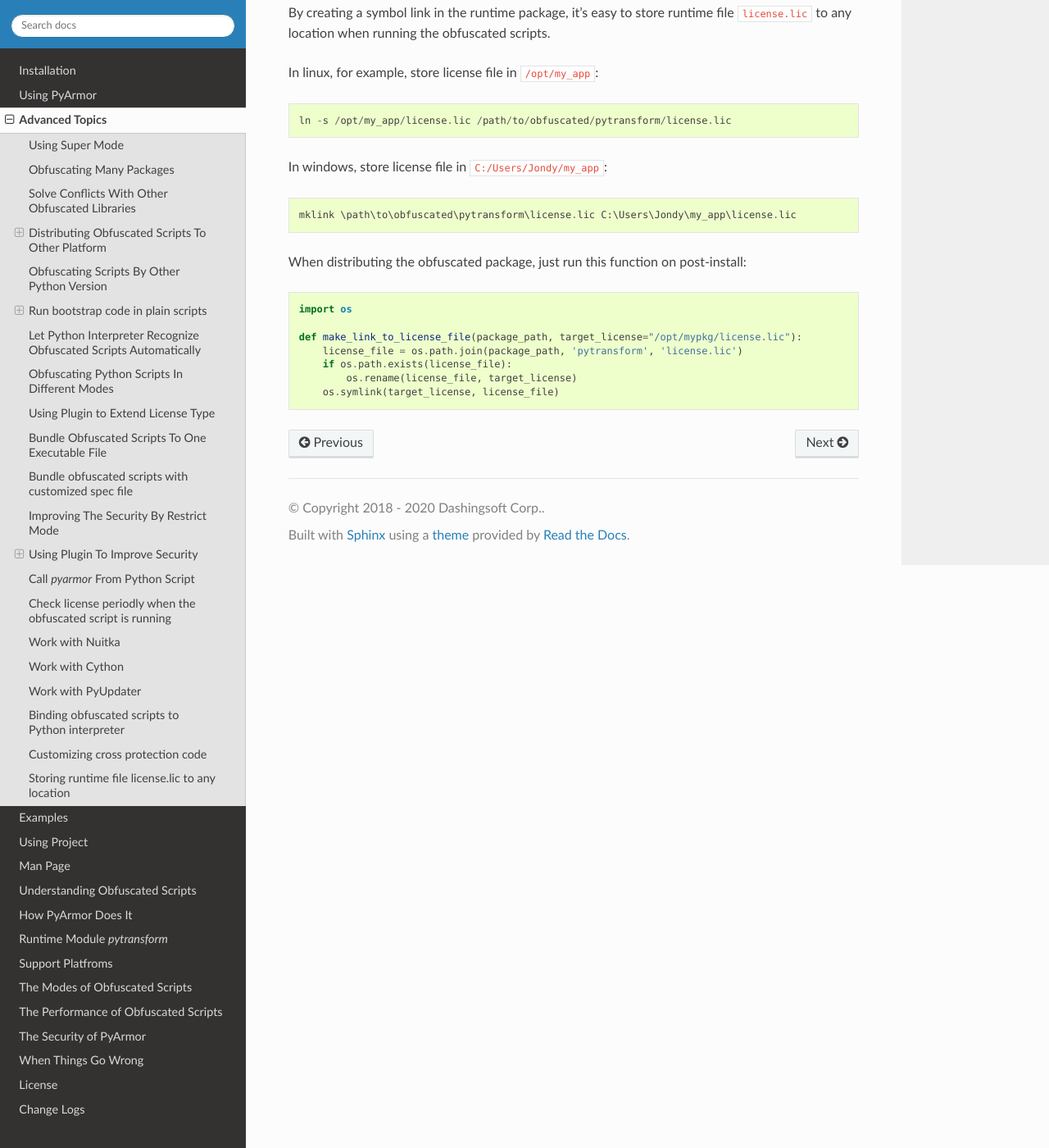
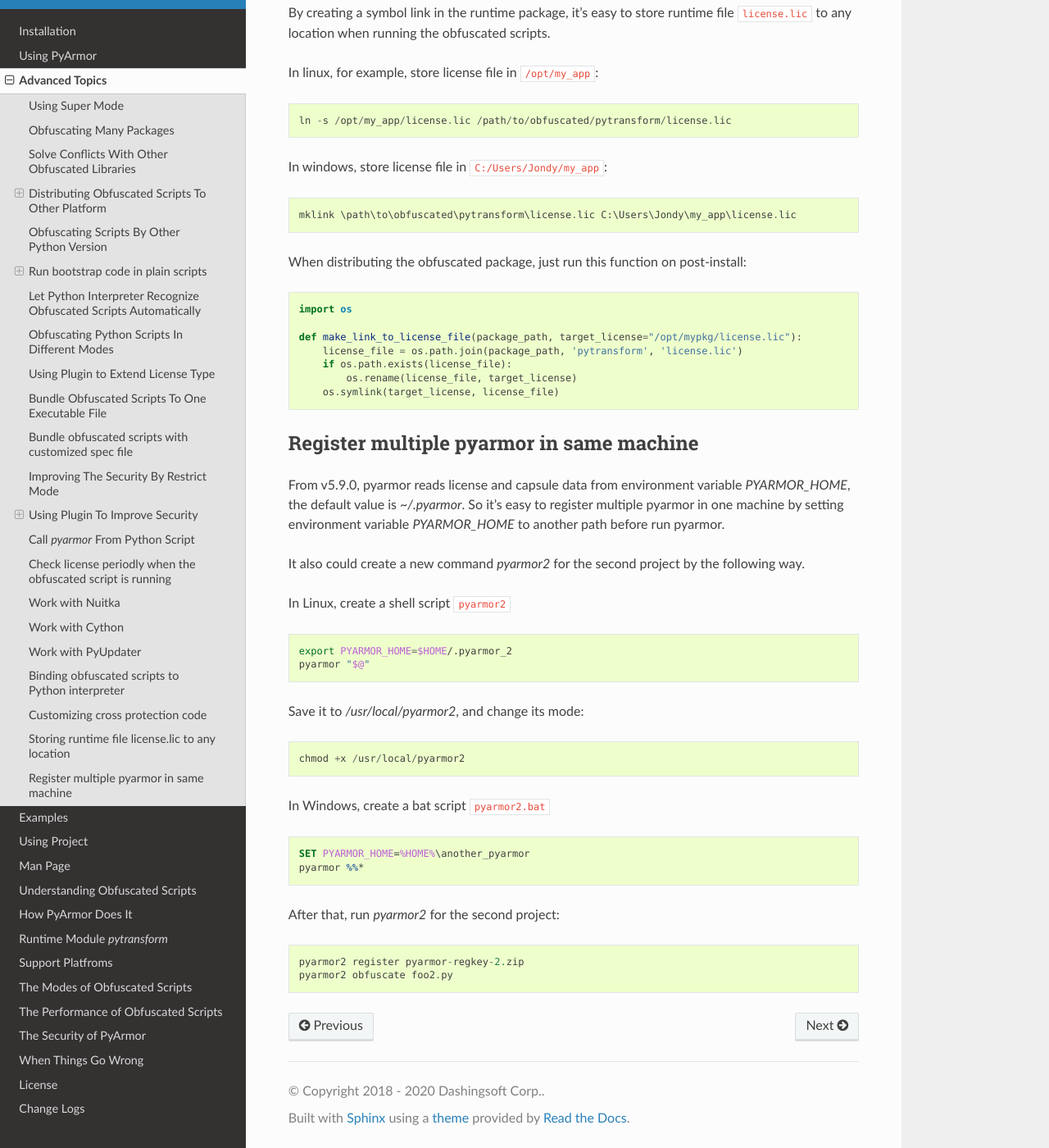
Before and after one commit to dashingsoft/pyarmor, a Sphinx documentation site: the page built from docs/advanced.rst, in a window 1280 px wide and 1400 px high, scrolled down 22674 px. Shown: the whole window at 82% size. Built offline with Sphinx 7.4.7 and the Read the Docs theme 2.0.0, drawn with Linux system fonts in a browser that asks for light colours.

Commit message:
Document new usage

```diff
--- a/docs/advanced.rst
+++ b/docs/advanced.rst
@@ -1111,4 +1111,41 @@
            os.rename(license_file, target_license)
        os.symlink(target_license, license_file)
 
+
+.. _register multiple pyarmor in same machine:
+
+Register multiple pyarmor in same machine
+-----------------------------------------
+
+From v5.9.0, pyarmor reads license and capsule data from environment variable
+`PYARMOR_HOME`, the default value is `~/.pyarmor`. So it's easy to register
+multiple pyarmor in one machine by setting environment variable `PYARMOR_HOME`
+to another path before run pyarmor.
+
+It also could create a new command `pyarmor2` for the second project by the
+following way.
+
+In Linux, create a shell script :file:`pyarmor2`
+
+.. code:: bash
+
+    export PYARMOR_HOME=$HOME/.pyarmor_2
+    pyarmor "$@"
+
+Save it to `/usr/local/pyarmor2`, and change its mode::
+
+    chmod +x /usr/local/pyarmor2
+
+In Windows, create a bat script :file:`pyarmor2.bat`
+
+.. code:: bat
+
+    SET PYARMOR_HOME=%HOME%\another_pyarmor
+    pyarmor %%*
+
+After that, run `pyarmor2` for the second project::
+
+    pyarmor2 register pyarmor-regkey-2.zip
+    pyarmor2 obfuscate foo2.py
+
 .. include:: _common_definitions.txt
```
